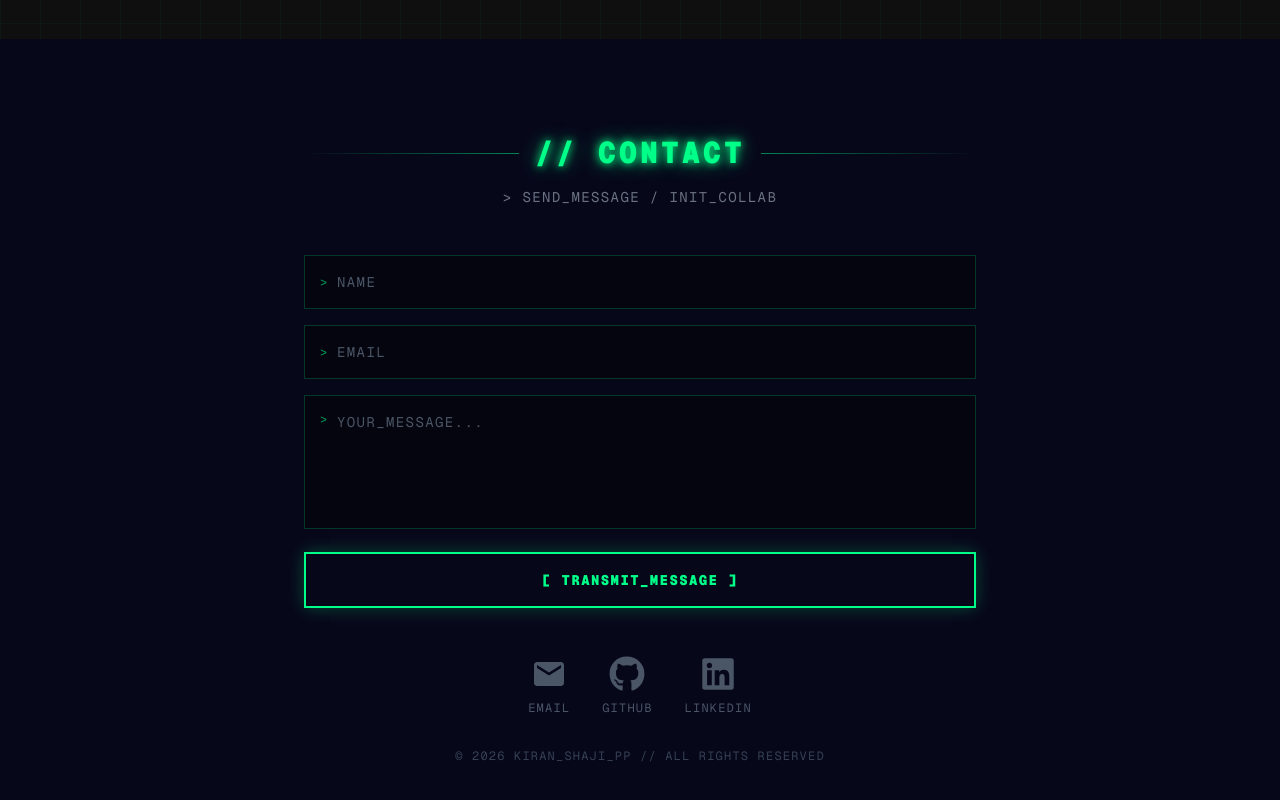
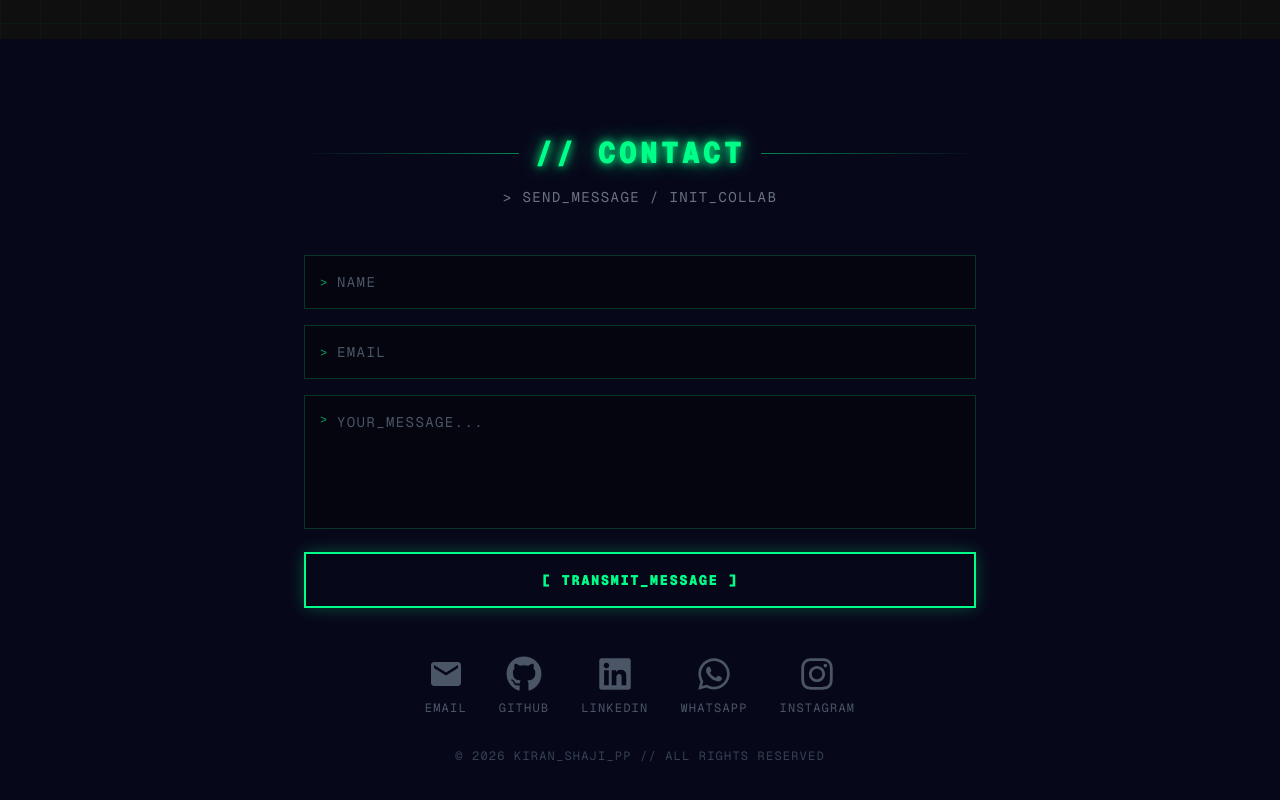
Before and after one commit to kiranshaji763/kiran-portfolio, a Next.js app: page / in a window 1280 px wide. Shown: the part 2856-3656 px from the top of the page. Built offline with nearby package versions, Linux system fonts and the light colour scheme.

Commit message:
add WhatsApp and Instagram links

```diff
--- a/components/Contact.tsx
+++ b/components/Contact.tsx
@@ -1,6 +1,6 @@
 "use client";
 import { useState } from "react";
-import { FaGithub, FaLinkedin } from "react-icons/fa";
+import { FaGithub, FaLinkedin, FaWhatsapp, FaInstagram } from "react-icons/fa";
 import { MdEmail } from "react-icons/md";
 import AnimateIn from "@/components/AnimateIn";
 
@@ -108,6 +108,24 @@ export default function Contact() {
             <FaLinkedin className="text-3xl sm:text-4xl group-hover:drop-shadow-[0_0_8px_#00ff88]" />
             <span className="font-mono text-xs tracking-widest">LINKEDIN</span>
           </a>
+          <a
+            href="https://wa.me/919633995810"
+            target="_blank"
+            rel="noopener noreferrer"
+            className="flex flex-col items-center gap-2 text-gray-600 hover:text-[#00ff88] transition group"
+          >
+            <FaWhatsapp className="text-3xl sm:text-4xl group-hover:drop-shadow-[0_0_8px_#00ff88]" />
+            <span className="font-mono text-xs tracking-widest">WHATSAPP</span>
+          </a>
+          <a
+            href="https://www.instagram.com/dark__apocalypse"
+            target="_blank"
+            rel="noopener noreferrer"
+            className="flex flex-col items-center gap-2 text-gray-600 hover:text-[#00ff88] transition group"
+          >
+            <FaInstagram className="text-3xl sm:text-4xl group-hover:drop-shadow-[0_0_8px_#00ff88]" />
+            <span className="font-mono text-xs tracking-widest">INSTAGRAM</span>
+          </a>
         </div>
 
         <p className="text-center font-mono text-xs text-gray-700 tracking-widest mt-6 sm:mt-8">
```
